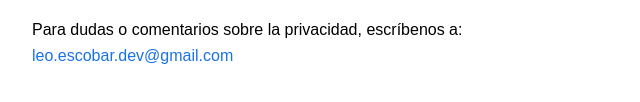
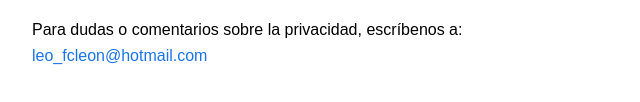
Before and after one commit to IDGS-803-20000453/alarma-lp-privacy-policy, a plain HTML site: page index.html in a window 1280 px wide. Shown: the part 1044-1146 px from the top of the page, 208-848 px from the left. Drawn offline with Linux system fonts and the light colour scheme.

Commit message:
correo actualizado

```diff
--- a/index.html
+++ b/index.html
@@ -57,7 +57,7 @@
   <h2>7. Contacto</h2>
   <p>
     Para dudas o comentarios sobre la privacidad, escríbenos a:<br/>
-    <a href="mailto:leo.escobar.dev@gmail.com">leo.escobar.dev@gmail.com</a>
+    <a href="mailto:leo_fcleon@hotmail.com">leo_fcleon@hotmail.com</a>
   </p>
 </body>
 </html>
```
